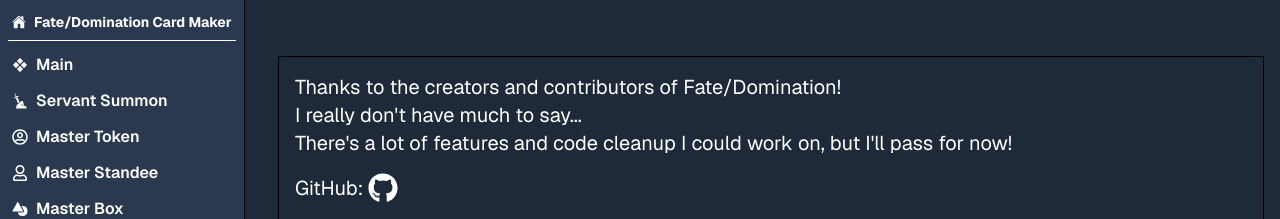
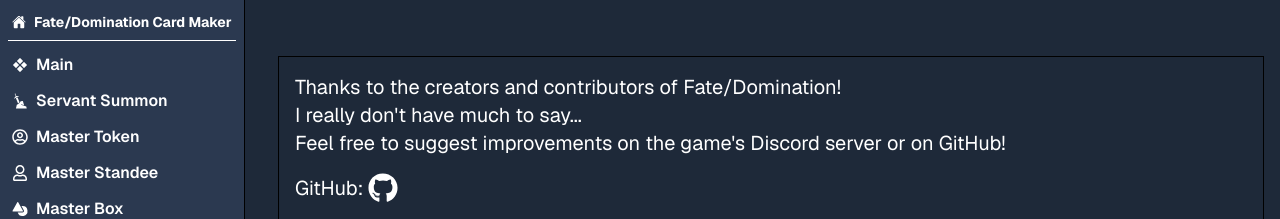
Before and after one commit to Fuugarlu/fate-domination-card-maker, a Next.js app: page /info-contact in a window 1280 px wide. Shown: the top 219 px of the page. Built offline with nearby package versions, Linux system fonts and the light colour scheme.

Commit message:
Card is fixed on page for xl screens (1280px+)

```diff
--- a/src/app/info-contact/page.tsx
+++ b/src/app/info-contact/page.tsx
@@ -8,8 +8,8 @@ const InfoContact = () => {
           <span className='flex flex-col'>
             <span>Thanks to the creators and contributors of Fate/Domination!</span>
             <span>I really don't have much to say...</span>
-            <span>There's a lot of features and code cleanup I could work on, but I'll pass for now!</span>
-            </span>
+            <span>Feel free to suggest improvements on the game's Discord server or on GitHub!</span>
+          </span>
             <span className='flex items-center gap-1'>GitHub: <a href="https://github.com/Fuugarlu/fate-domination-card-maker"><FaGithub className='text-3xl'/></a></span>
         </div>
     </div>
--- a/src/features/master-card/Canvas.tsx
+++ b/src/features/master-card/Canvas.tsx
@@ -141,7 +141,7 @@ export const Card = ({ form, isPreview }: CardProps) => {
         ${!isPreview ? "absolute left-[-9999px] top-[-9999px]" : "flex flex-col items-center"}
       `}
     >
-      <div>
+      <div className={isPreview ? "xl:fixed" : ""}>
         <div
           id={
             isPreview ? "card-preview" : IMAGE_CROP_SETTINGS.CARD + "-to-save"
```
